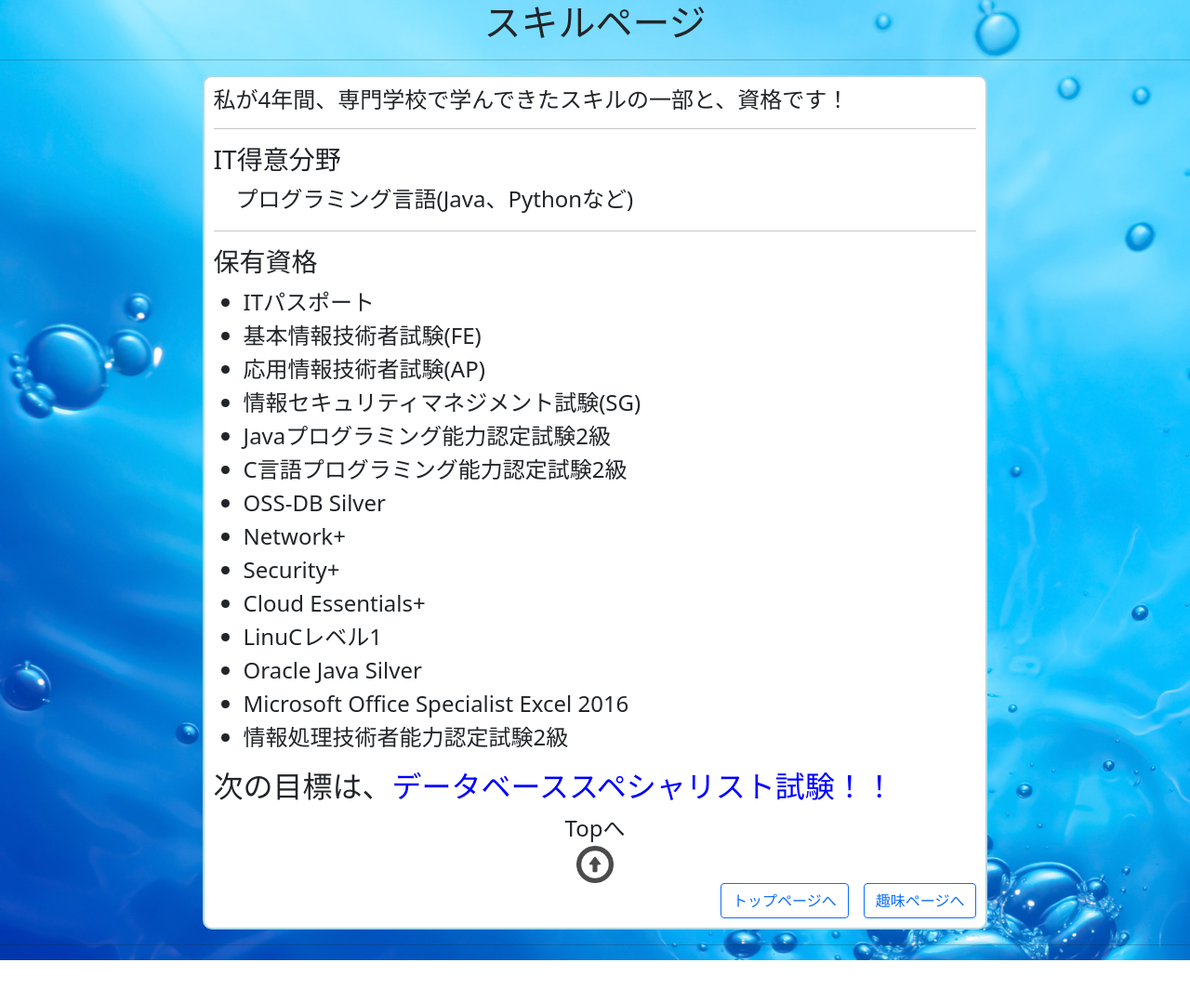
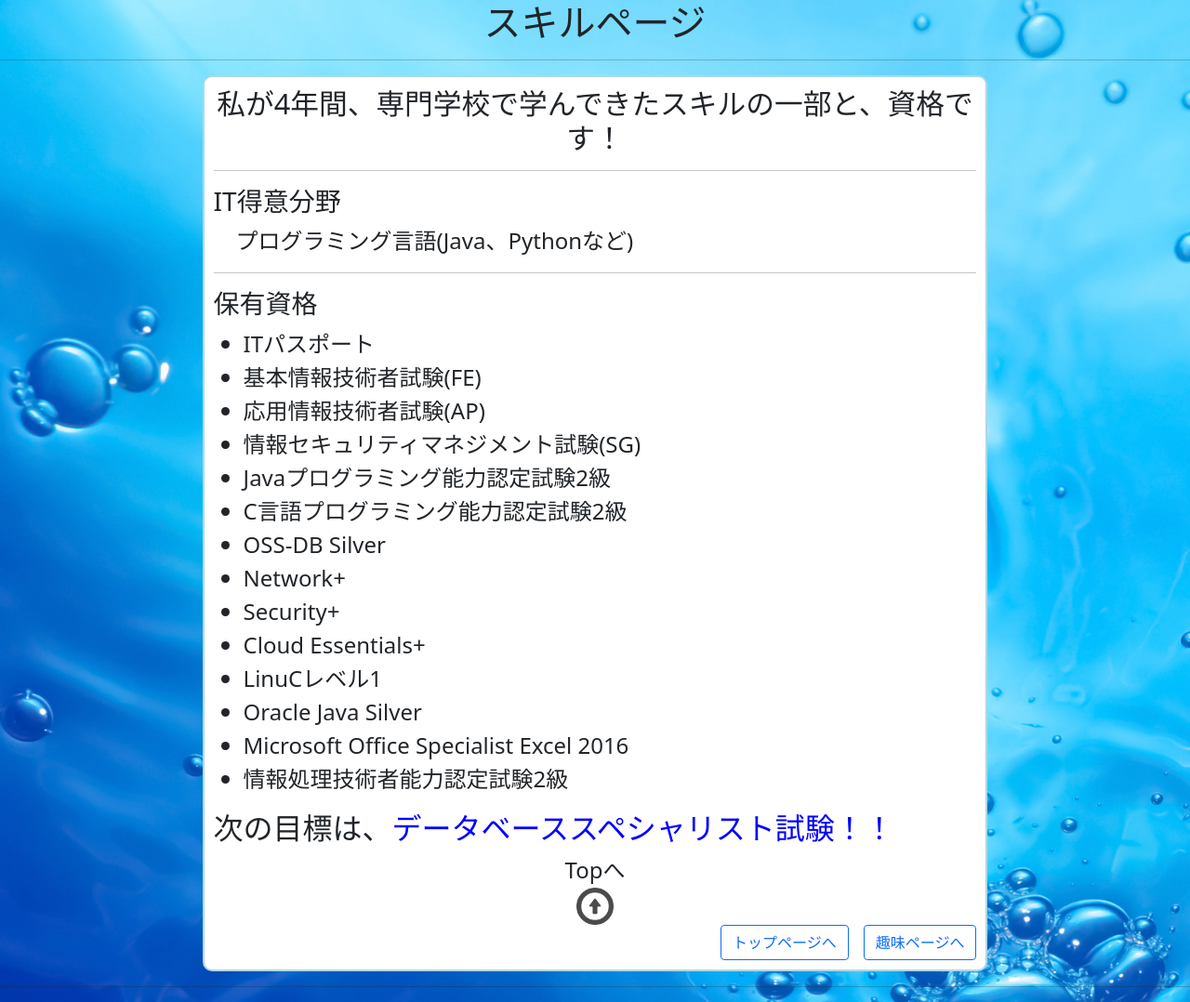
Before and after one commit to oyaNatsu08/tangenkadai, a plain HTML site: page skill.html in a window 1280 px wide. Shown: the whole page at 93% size. Before the commit the page ends 1033 px from the top, so only its background shows below. Drawn offline with nearby package versions, Linux system fonts and the light colour scheme.

Commit message:
発展課題(仮)２

```diff
--- a/skill.html
+++ b/skill.html
@@ -13,7 +13,7 @@
     <h1>スキルページ</h1>
     <hr>
     <div class="back-color">
-        <h2 style="font-size: 150%;">
+        <h2 style="font-size:2.4vw" class="center">
             私が4年間、専門学校で学んできたスキルの一部と、資格です！
         </h2>
         <hr>
```
